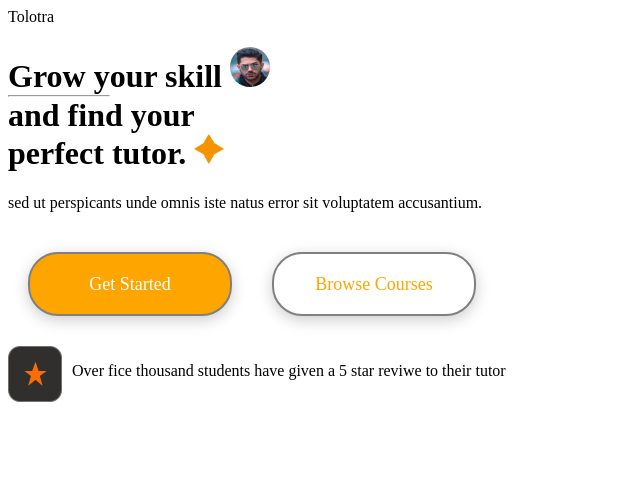
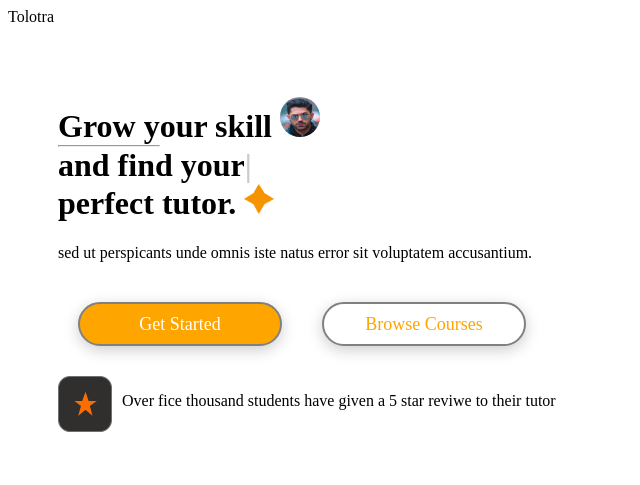
Before and after one commit to titlyn/Team2, a plain HTML site: page index.html in a window 1280 px wide. Shown: the whole page, without its empty margins (0-640 px from the left). Drawn offline with nearby package versions, Linux system fonts and the light colour scheme.

Commit message:
amélioration

```diff
--- a/assets/css/style.css
+++ b/assets/css/style.css
@@ -1,3 +1,10 @@
+
+.container {
+    align-items: center;
+    justify-content: center;
+    width: 45%;
+    padding: 50px;
+}
 
 .container .left_bloc .description h1 .logo {
     border-radius: 50%;
@@ -32,7 +39,7 @@
     margin: 10px 20px;
     width: 200px;
     display: block;
-    line-height: 60px;
+    line-height: 40px;
     border-radius: 30px;
     text-decoration: none;
     font-size: 18px;
--- a/assets/js/main.js
+++ b/assets/js/main.js
@@ -12,3 +12,10 @@ buttons.forEach((button) => {
         }, 600);
     }
 })
+
+var typed = new Typed(".input", {
+    strings: ["and find your"],
+    typeSpeed: 80,
+    backSpeed: 80,
+    loop:true
+})
--- a/index.html
+++ b/index.html
@@ -16,7 +16,7 @@
                 <div class="left_bloc">
                     <div class="description">
                         <h1>Grow your skill <img class="logo" src="./images/pf1.jpg" alt="img"><br>
-                        <hr> and find your<br>
+                        <hr> <span class="input"></span><br>
                         perfect tutor. <img class="etoile" src="./images/etoile.png" alt="logo"></h1>
                     </div>
 
@@ -24,7 +24,7 @@
 
                     <div class="btns">
                         <a href="#">Get Started</a>
-                        <a href="#">Browse Courses <i class="fa fa-flag"></i></a>
+                        <a href="#">Browse Courses</i></a>
                     </div>
 
                     <div class="foot">
@@ -34,6 +34,7 @@
             </div>
 
 
+        <script src="https://cdn.jsdelivr.net/npm/typed.js@2.0.12"></script>
         <script src="./assets/js/main.js"></script>
     </body>
 </html>
```
